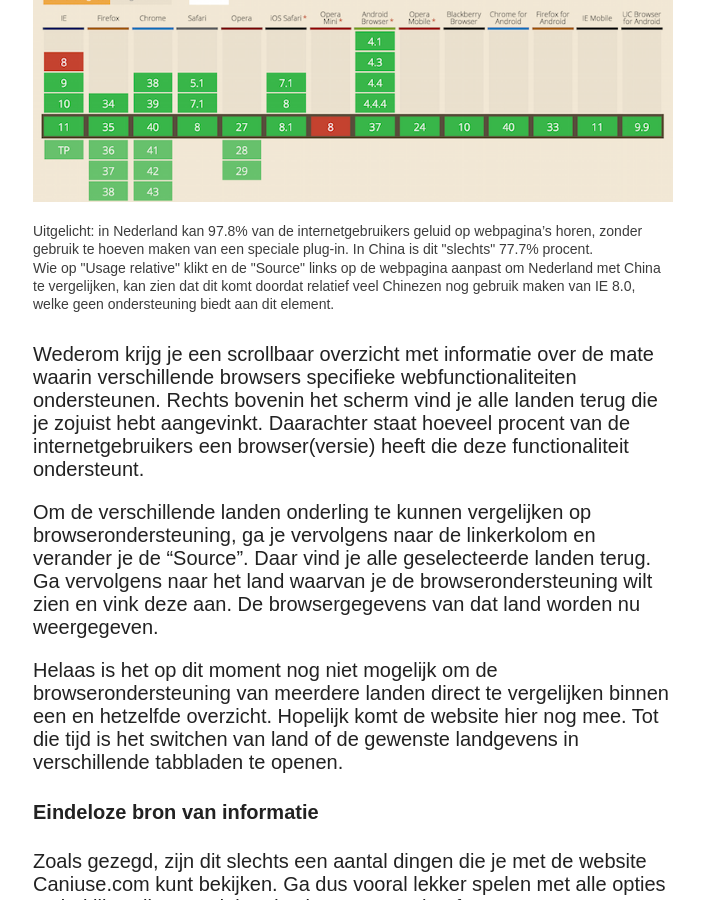
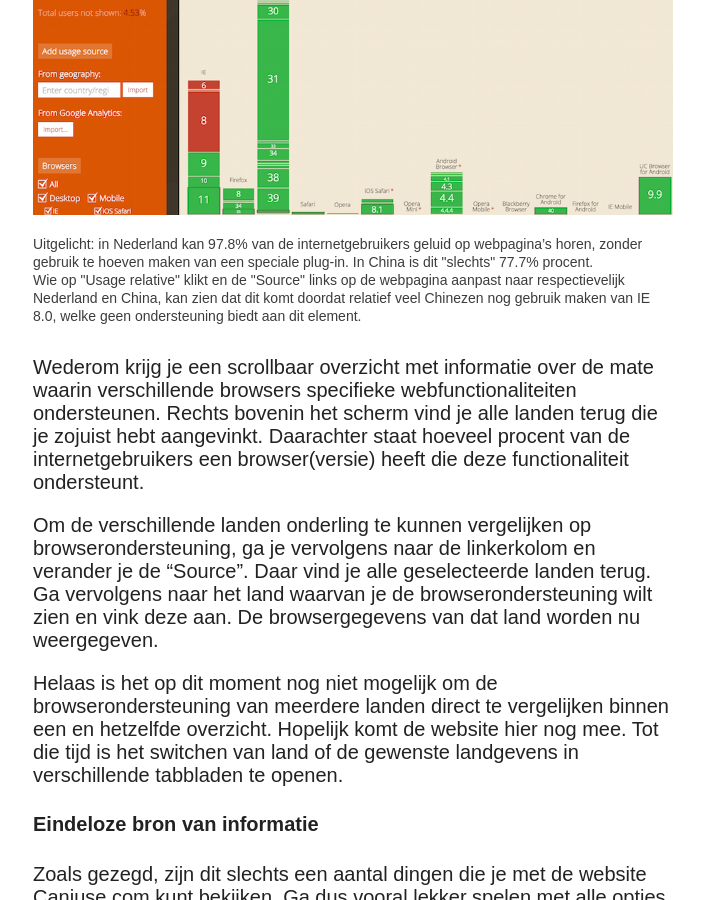
Before and after one commit to TheKnowsyFerret/theknowsyferret.github.io, a Jekyll site: the page built from _posts/2015-02-06-leuke-functie-maar-ondersteunt-de-browser-dat-wel.md, in a window 1280 px wide and 900 px high, scrolled down 4803 px. Shown: the whole window, without its empty margins (317-1021 px from the left). Built offline with Jekyll 4.4.1, drawn with Linux system fonts in a browser that asks for light colours; nearby versions of some CDN libraries; comment, search, counter and statistics services are not loaded.

Commit message:
Relatieve gebruikersgegevens als afbeelding genomen en bijschrift aangepast

```diff
--- a/_posts/2015-02-06-leuke-functie-maar-ondersteunt-de-browser-dat-wel.md
+++ b/_posts/2015-02-06-leuke-functie-maar-ondersteunt-de-browser-dat-wel.md
@@ -129,8 +129,8 @@
 internetgebruikers geluid op webpagina’s horen, zonder gebruik te
 hoeven maken van een speciale plug-in. In China is dit "slechts" 77.7%
 procent.<br>
-Wie op "Usage relative" klikt en de "Source" links op de webpagina aanpast om
-Nederland met China te vergelijken, kan zien dat dit komt doordat relatief veel Chinezen nog gebruik maken van
+Wie op "Usage relative" klikt en de "Source" links op de webpagina
+aanpast naar respectievelijk Nederland en China, kan zien dat dit komt doordat relatief veel Chinezen nog gebruik maken van
 IE 8.0, welke geen ondersteuning biedt aan dit element.</figcaption>
 </figure>
 
```
Also changed, not shown: images/caniuse-audioelement-int.png.
